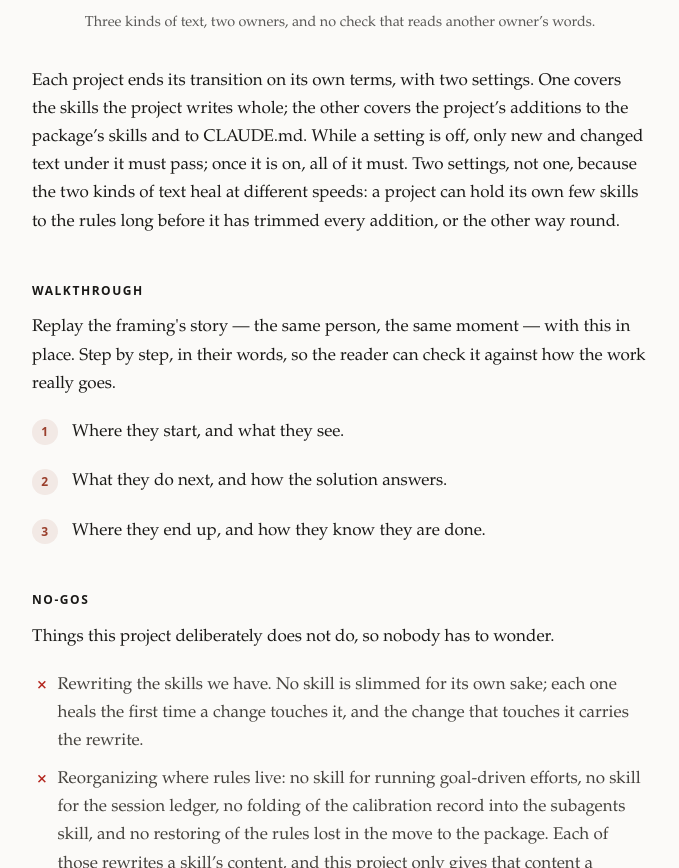
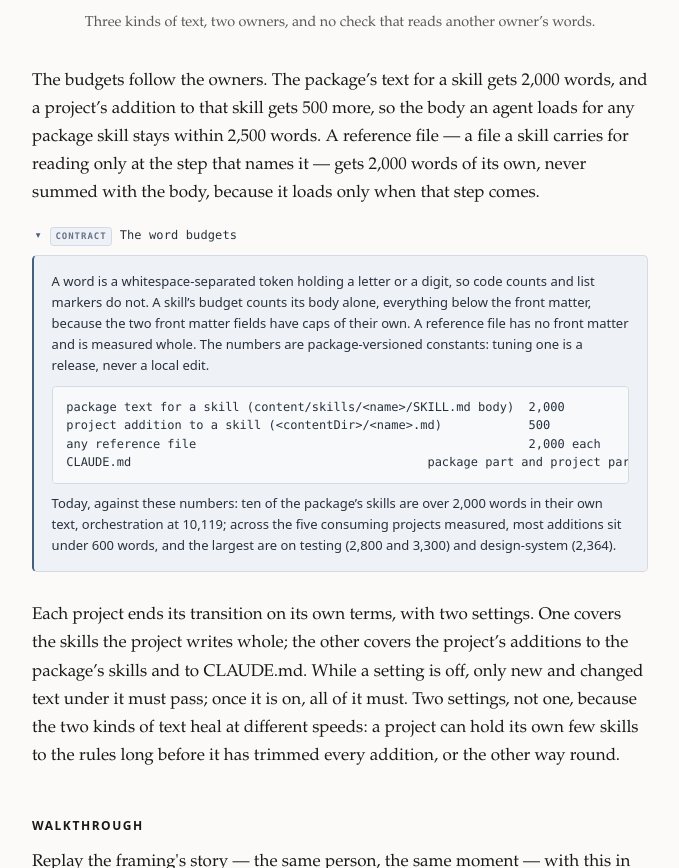
Before and after one commit to seasonedcc/seasoned-skills, a website: page shaping/agent-instructions/index.html in a window 1280 px wide. Shown: the part 6325-7193 px from the top of the page, without its empty margins (300-979 px from the left). Drawn offline with Linux system fonts and the light colour scheme; files that its build step writes are made by us from their sources; files whose address does not match are found by name.

Commit message:
Set the word budgets per owner

```diff
--- a/shaping/agent-instructions/index.html
+++ b/shaping/agent-instructions/index.html
@@ -339,6 +339,44 @@
         <div id="drawing-owners"></div>
 
         <p>
+          The budgets follow the owners. The package&rsquo;s text for a skill gets
+          2,000 words, and a project&rsquo;s addition to that skill gets 500 more, so
+          the body an agent loads for any package skill stays within 2,500 words. A
+          reference file &mdash; a file a skill carries for reading only at the step
+          that names it &mdash; gets 2,000 words of its own, never summed with the
+          body, because it loads only when that step comes.
+        </p>
+
+        <details class="technical" open>
+          <summary>
+            <span class="technical-caret" aria-hidden="true">&#9656;</span>
+            <span class="technical-kind">Contract</span>
+            The word budgets
+          </summary>
+          <div class="technical-body">
+            <p>
+              A word is a whitespace-separated token holding a letter or a digit, so
+              code counts and list markers do not. A skill&rsquo;s budget counts its
+              body alone, everything below the front matter, because the two front
+              matter fields have caps of their own. A reference file has no front
+              matter and is measured whole. The numbers are package-versioned
+              constants: tuning one is a release, never a local edit.
+            </p>
+            <pre><code>package text for a skill (content/skills/&lt;name&gt;/SKILL.md body)  2,000
+project addition to a skill (&lt;contentDir&gt;/&lt;name&gt;.md)            500
+any reference file                                              2,000 each
+CLAUDE.md                                         package part and project part: open</code></pre>
+            <p>
+              Today, against these numbers: ten of the package&rsquo;s skills are
+              over 2,000 words in their own text, orchestration at 10,119; across the
+              five consuming projects measured, most additions sit under 600 words,
+              and the largest are on testing (2,800 and 3,300) and design-system
+              (2,364).
+            </p>
+          </div>
+        </details>
+
+        <p>
           Each project ends its transition on its own terms, with two settings. One
           covers the skills the project writes whole; the other covers the
           project&rsquo;s additions to the package&rsquo;s skills and to CLAUDE.md.
```
